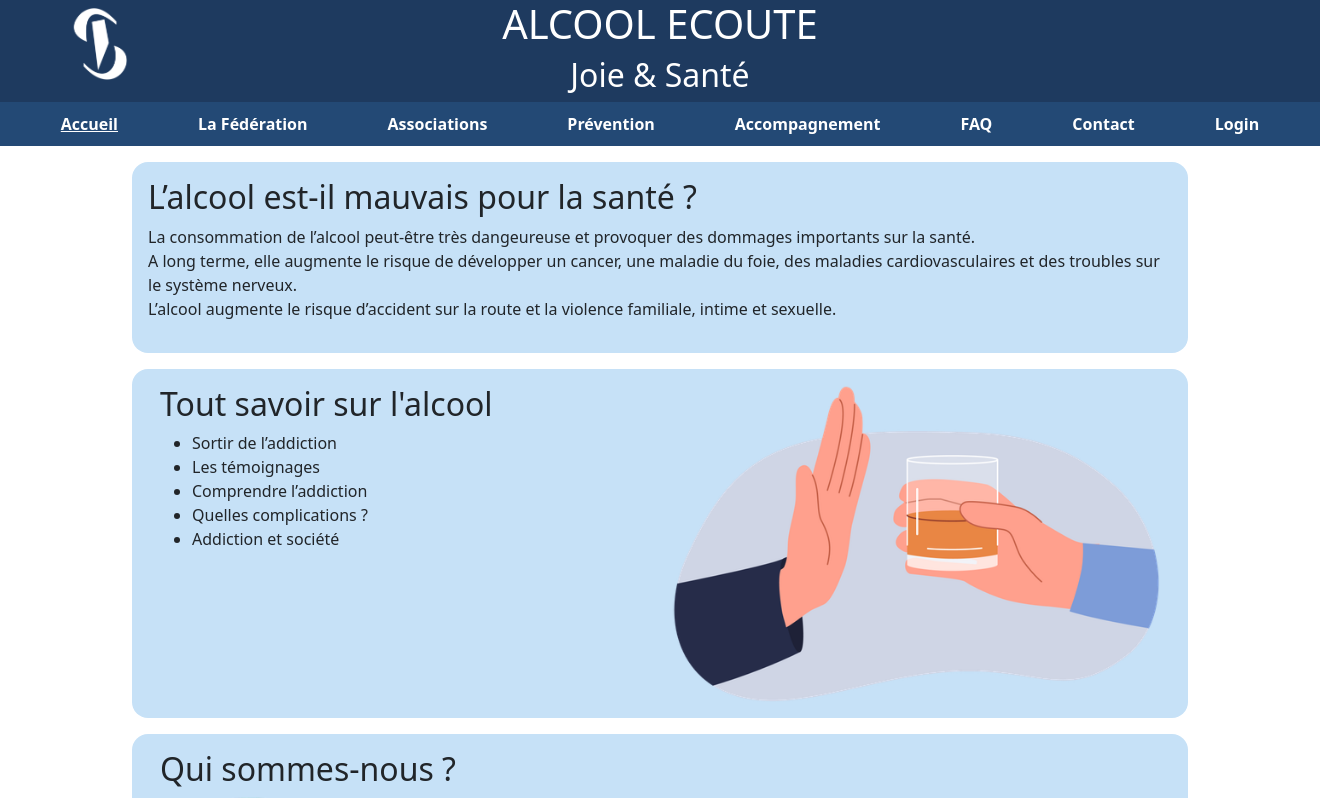
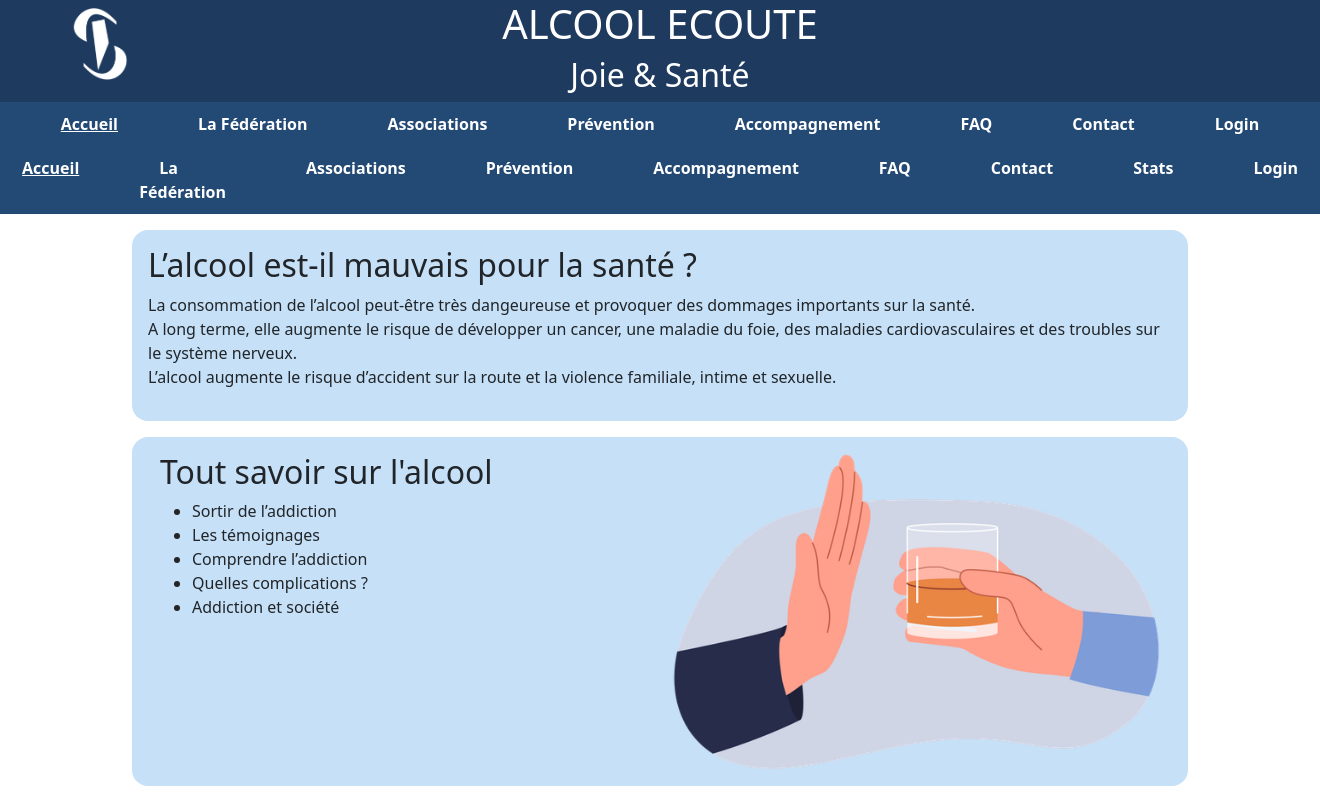
Before and after one commit to tisstherat/SAE-WEB-Alcool-ecoute, a PHP site: page /public/pages/accueil.php in a window 1320 px wide. Shown: the top 798 px of the page. Run offline with PHP 8.4, Linux system fonts and the light colour scheme; the visitor is signed in with stand-in values (Sample User, id 1).

Commit message:
added another navbar for admin (to fix)

```diff
--- /dev/null
+++ b/public/includes/adminNavbar.html
@@ -0,0 +1,13 @@
+<nav id="navbar">
+    <ul>
+        <li><a href="../pages/accueil.php" class="<?php echo ($pageActuelle == 'Accueil') ? 'active' : ''; ?>">Accueil</a></li>
+        <li><a href="../pages/historique.php" class="<?php echo ($pageActuelle == 'Fédération') ? 'active' : ''; ?>">La Fédération</a></li>
+        <li><a href="#" class="<?php echo ($pageActuelle == 'Associations') ? 'active' : ''; ?>">Associations</a></li>
+        <li><a href="#" class="<?php echo ($pageActuelle == 'Prevention') ? 'active' : ''; ?>">Prévention</a></li>
+        <li><a href="#" class="<?php echo ($pageActuelle == 'Accompagnement') ? 'active' : ''; ?>">Accompagnement</a></li>
+        <li><a href="#" class="<?php echo ($pageActuelle == 'FAQ') ? 'active' : ''; ?>">FAQ</a></li>
+        <li><a href="../pages/contact.php" class="<?php echo ($pageActuelle == 'Contact') ? 'active' : ''; ?>">Contact</a></li>
+        <li><a href="../pages/stats.php">Stats</a></li>
+        <li><a href="../pages/connexion.php">Login</a></li>
+    </ul>
+</nav>
--- /dev/null
+++ b/public/includes/navbarV.php
@@ -0,0 +1,14 @@
+<?php
+require_once "../includes/startSession.php";
+
+// Vérifier user connecté
+if (isset($_SESSION['ID'])) {
+  if ($_SESSION['isAdmin']) {
+    require_once "../includes/adminNavbar.html";
+  }
+  else
+    require_once "../includes/navbar.html";
+}
+else
+  require_once "../includes/navbar.html";
+?>
--- a/public/pages/accueil.php
+++ b/public/pages/accueil.php
@@ -5,7 +5,8 @@
 require_once "../includes/head.html" ?>
 
 <body>
-  <?php require_once "../includes/header.html" ?>
+<?php require_once "../includes/header.html" ?>
+<?php require_once "../includes/navbarV.php" ?>
   <?php require_once "../includes/sessionFlash.php"; ?>
 
   <div id="page">
```
